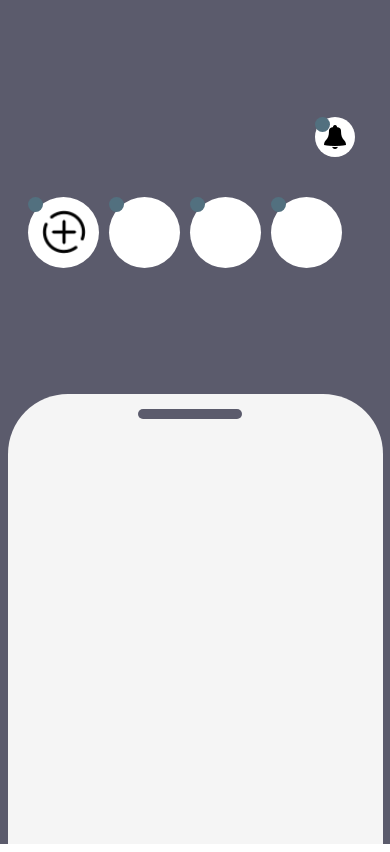
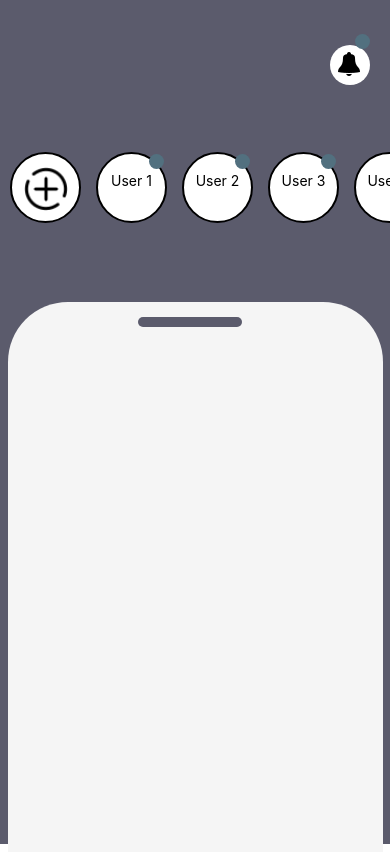
Before and after one commit to Rulikks/Chat-App, a React Native app: screen / in a window 390 px wide. Built offline with nearby package versions, Linux system fonts and the light colour scheme.

Commit message:
ScrollView added

```diff
--- a/App.js
+++ b/App.js
@@ -1,16 +1,38 @@
 import React from 'react';
-import { View, Text, StyleSheet, Dimensions, Image } from 'react-native';
+import { View, Text, StyleSheet, Dimensions, Image,ScrollView} from 'react-native';
 import { styles } from './styles'
 import PersonContainer from './src/components/PersonContainer';
 import PersonCircle from './src/components/PersonCircle';
+
 
 const App = () => {
   const notificationIcon = require('./assets/notificationIcon.png');
   const plus = require('./assets/plus.png');
   const personCircles = [{
     imgURL: "",
-    username: "",
-  }, 'Item 2', 'Item 3'];
+    username: "User 1",
+  },
+  {
+    imgURL: "",
+    username: "User 2",
+  },
+  {
+    imgURL: "",
+    username: "User 3",
+  },
+  {
+    imgURL: "",
+    username: "User 4",
+  },
+  {
+    imgURL: "",
+    username: "User 2",
+  },
+  {
+    imgURL: "",
+    username: "User 2",
+  },
+];
 
   return (
     <View style={styles.container}>
@@ -19,24 +41,24 @@ const App = () => {
         <View style={styles.bluecircle} />
       </View>
       <PersonContainer>
+        <ScrollView horizontal showsHorizontalScrollIndicator={false}>
           <View style={styles.personcircle}>
             <View style={styles.bluecircle} />
+            <View style={{ flex: 1 }}>
             <Image source={plus} style={styles.plus} />
           </View>
+          </View>
           {personCircles.map((item, index) => (
-          <PersonCircle data={item} />
+            <PersonCircle key={index} data={item} />
           ))}
+        </ScrollView>
       </PersonContainer>
-
+      <View style={styles.UserControlBar}></View>
       <View style={styles.shape}>
-
         <View style={styles.slidebar}>
         </View>
       </View>
-
-
     </View>
-
   );
 }
 
--- a/src/components/PersonCircle.js
+++ b/src/components/PersonCircle.js
@@ -1,5 +1,5 @@
 import React from 'react';
-import { View, Text, StyleSheet, Image } from 'react-native';
+import { View, Text, StyleSheet, Image, ScrollView } from 'react-native';
 import { styles } from '../../styles'
 
 const PersonCircle = ({
@@ -7,7 +7,7 @@ const PersonCircle = ({
 }) => {
     return (
     <View style={styles.personcircle}>
-        { data.username }
+            <Text>{data.username}</Text>
         <View style={styles.bluecircle} />
     </View>
     )
--- a/styles.js
+++ b/styles.js
@@ -8,33 +8,33 @@ export const styles = StyleSheet.create({
     backgroundColor: '#5B5B6C',
   },
     circle: {
+      position: 'absolute',
+      right: 20,
+      top: 45,
       width: 40,
       height: 40,
-        left: 140,
-        bottom: 250,
       borderRadius: 20,
       backgroundColor: 'white',
-        position: 'relative',
     },
     bluecircle: {
         width: 15,
         height: 15,
+        left: 25,
+        bottom:35,
         borderRadius: 7.5,
         backgroundColor: '#52707F',
-        position: 'absolute',
-        left: 0,
-        top: 0,
     },
     notificationIcon: {
-        position: 'absolute',
         width: 24,
         height: 24,
-        left: 8,
-        top: 8,
+        top:7,
+        left:7,
     },
     personContainer: {
         flexDirection: 'row',
-        alignItems: 'center',
+        top:50,
+        height: 100,  // Height should be set depending on the height of the child components
+        width: '100%',
     },
     personcircle: {
       width: 71,
@@ -42,27 +42,32 @@ export const styles = StyleSheet.create({
       borderRadius: 80,
       backgroundColor: 'white',
       marginLeft: 10,
-        position: 'relative',
-        bottom: 210,
-        right: 15,
+      borderWidth:2,
+      margin: 5,
+      justifyContent: 'center',
+      alignItems: 'center',
   },
     plus: {
-        position: 'absolute',
         width: 50,
         height: 50,
-        right: 10,
-        bottom: 15,
-        top: 10,
+        bottom: 5,
     },
-
+    UserControlBar: {
+      position: 'absolute',
+      bottom: 0,
+      width: 323,
+      height: 389,
+      backgroundColor: 'black',
+      borderRadius: 50,
+      alignSelf: 'center',
+    },
     shape: {
       width: 375 ,
-        height: 450,
+      height: 550,
       backgroundColor: '#F5F5F5',
       borderTopEndRadius:60,
       borderTopStartRadius:60,
-        position: 'absolute',
-        bottom: 0,
+      top:105,
   },
     slidebar: {
       width: 104,
@@ -73,4 +78,5 @@ export const styles = StyleSheet.create({
       left: 130,
     },
 
+
 });
```
Also changed, not shown: package.json (+8 -7 lines), 2 other files (tests, documents, lock files or other folders). Lines whose indentation alone changed are shown as unchanged.
